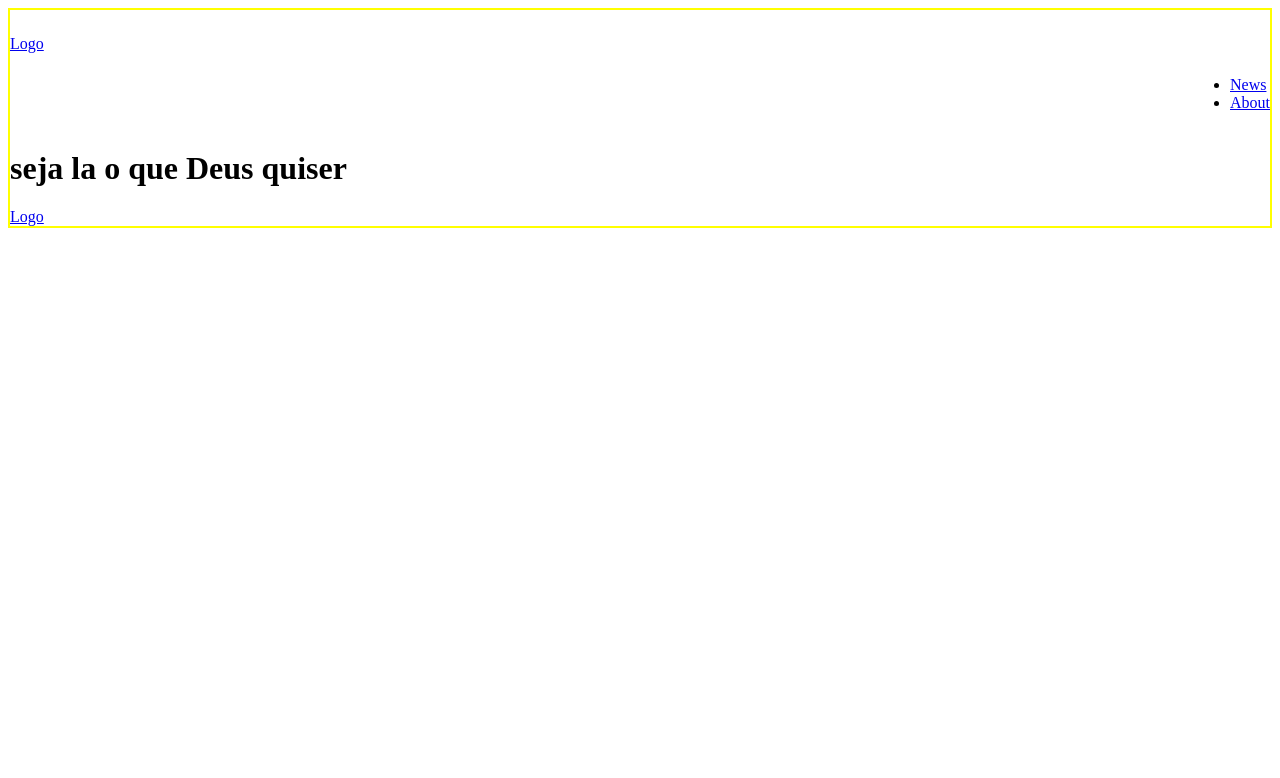
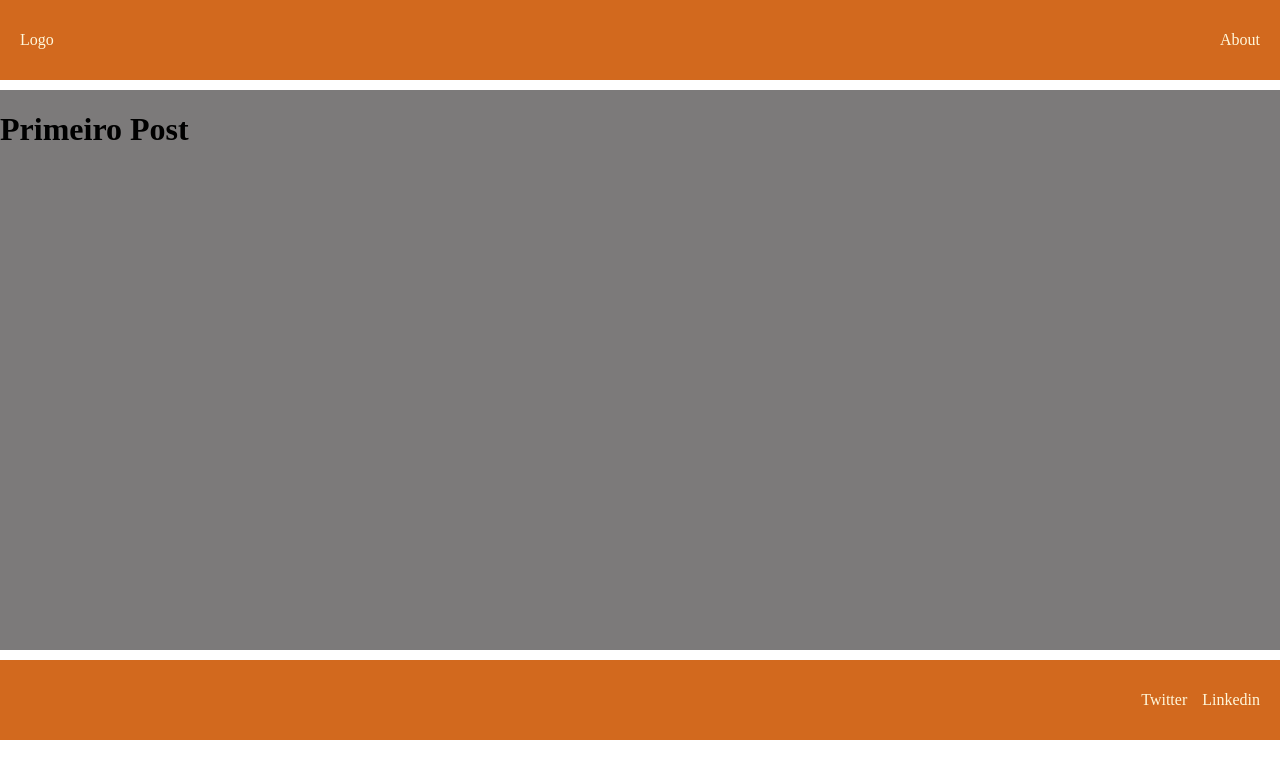
Before and after one commit to Faylex/udacity-first-project, a plain HTML site: page site/home.html in a window 1280 px wide. Drawn offline with Linux system fonts and the light colour scheme.

Commit message:
Atualização no Grid e no Flex

```diff
--- a/site/home.html
+++ b/site/home.html
@@ -8,25 +8,25 @@
     </head>
     <body>
         <div class="container">
-                <div class="header">
-                    <header class="box">
+            <header class="header">
                 <a href="/">Logo</a>
-                        <nav class="box">
+                <nav>
                     <ul class="menu">
-                                <li><a href="/">News</a></li>
                         <li><a href="/">About</a></li>
                     </ul>
                 </nav>
             </header>
-                </div>
-                <div class="main">
-                    <h1>
-                        seja la o que Deus quiser
-                    </h1>
-                </div>
-                <div class="footer">
-                    <a href="/">Logo</a>
-                </div>
+            <main class="main">
+                <h1>Primeiro Post</h1>
+            </main>
+            <footer class="footer">
+                <nav>
+                    <ul class="footer-menu">
+                        <li><a href="/">Twitter</a></li>
+                        <li><a href="/">Linkedin</a></li>
+                    </ul>
+                </nav>
+            </footer>
         </div>
     </body>
 </html>
--- a/site/style.css
+++ b/site/style.css
@@ -1,31 +1,64 @@
+body, ul, li, p {
+    margin:0px;
+    padding: 0px;
+    list-style: none;
+}
+
+/* padronização dos links */
+a {
+    text-decoration: none;
+    color: cornsilk;
+}
 
 .container{
     display: grid;
-    grid-template-columns: 1fr;
-    /* grid-template-rows: 250px 600px; */
+    grid-template-columns: 3fr 1fr;
+    grid-template-rows: 10vh 70vh 10vh;
+    gap: 10px;
     grid-template-areas:
-    "hd"
-    "bd"
-    "ft";
-    z-index: 2;
-    border: 2px solid yellow;
+    "h h"
+    "m m"
+    "f f";
+
 }
 
-.box {
+.header {
     display: flex;
-    flex-direction: center;
-    justify-content:space-between;
-    margin-top: 2%;
+    /* flex wrap usado para sempre manter a dimenção simétrica idependente do tamanho do navegador */
+    flex-wrap: wrap;
+    justify-content: space-between;
+    background: chocolate;
+    align-items: center;
+    padding: 20px;
 }
 
 .header{
-    grid-area: hd;
+    grid-area: h;
 }
 
-.main{
-    grid-area: bd;
+.main {
+    background: rgb(124, 122, 122);
+    display: grid;
+    grid-area: m;
 }
 
-.footer{
-    grid-area: ft;
+footer {
+    display: flex;
+    /* flex wrap usado para sempre manter a dimenção simétrica idependente do tamanho do navegador */
+    flex-wrap: wrap;
+    justify-content: flex-end;
+    background: chocolate;
+    align-items: center;
+    padding: 10px;
+    grid-area: f;
 }
+
+.footer-menu{
+    display: flex;
+    padding: 10px;
+
+}
+.footer-menu, li{
+    margin-left: 15px;
+
+}
```
Lines whose indentation alone changed are shown as unchanged.
